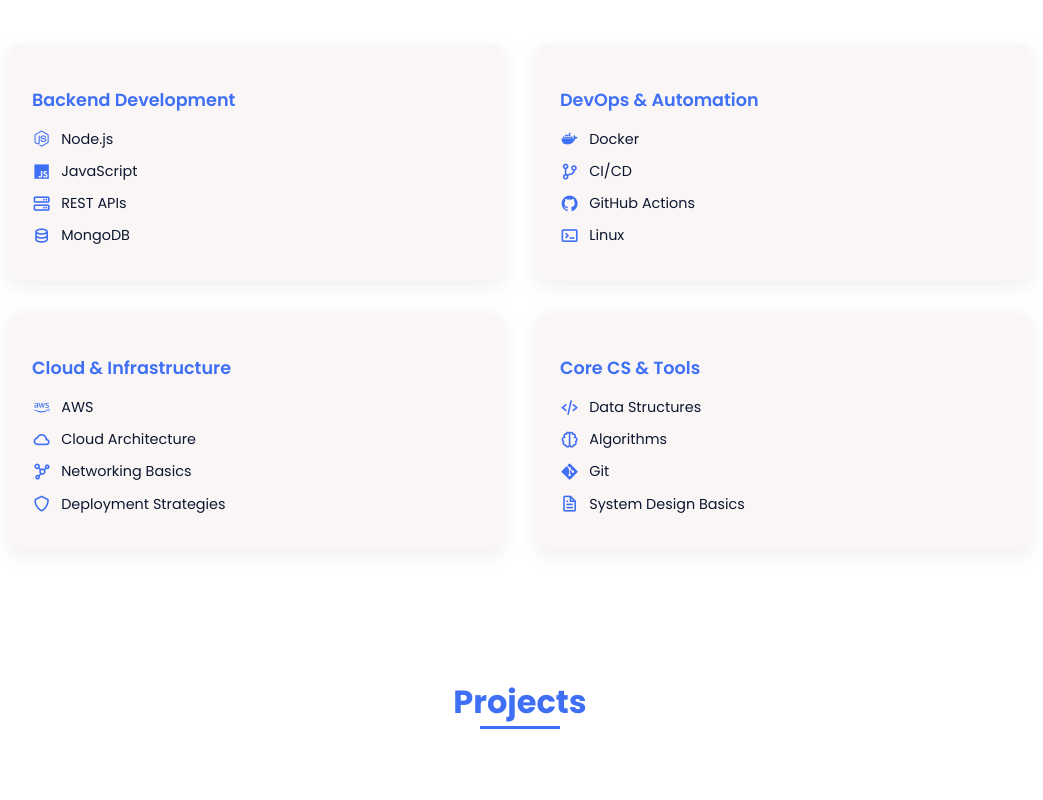
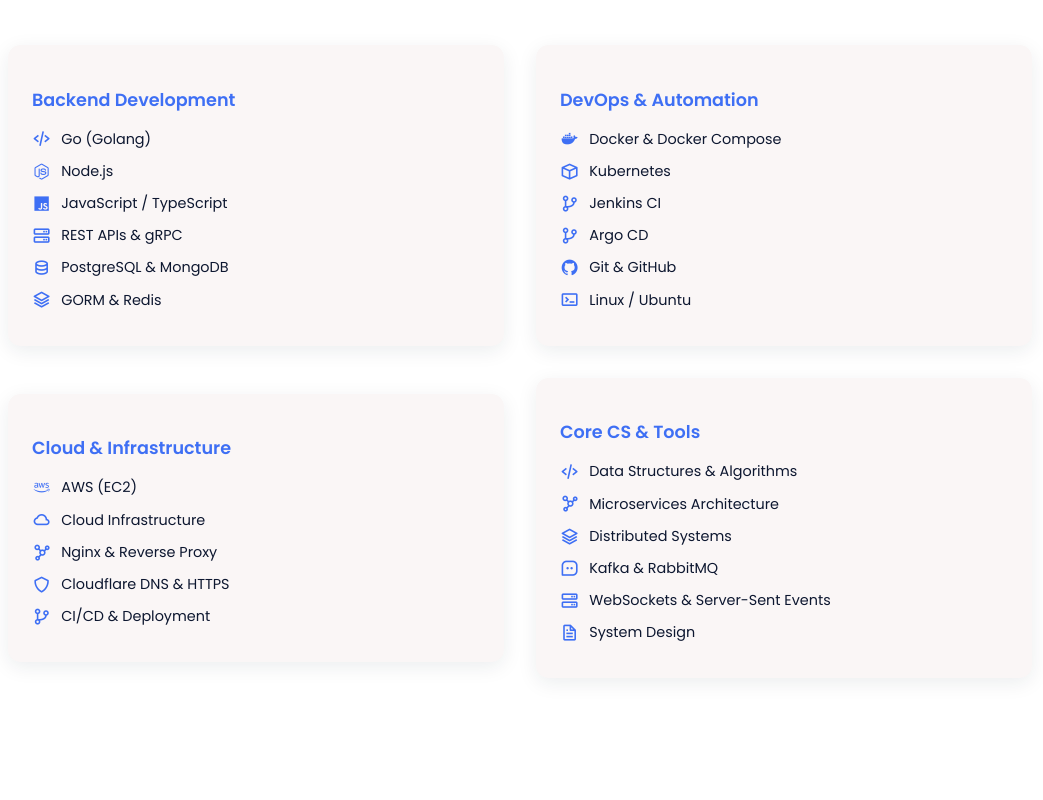
Before and after one commit to Sab-429/My-portfolio, a plain HTML site: page index.html in a window 1280 px wide. Shown: the part 1480-2280 px from the top of the page, without its empty margins (120-1163 px from the left). Drawn offline with nearby package versions, Linux system fonts and the light colour scheme.

Commit message:
Added skills

```diff
--- a/index.html
+++ b/index.html
@@ -139,10 +139,12 @@
           <div class="skills__card">
             <h3 class="skills__category">Backend Development</h3>
             <ul class="skills__list">
+              <li><i class="bx bx-code-alt"></i> Go (Golang)</li>
               <li><i class="bx bxl-nodejs"></i> Node.js</li>
-              <li><i class="bx bxl-javascript"></i> JavaScript</li>
-              <li><i class="bx bx-server"></i> REST APIs</li>
-              <li><i class="bx bx-data"></i> MongoDB</li>
+              <li><i class="bx bxl-javascript"></i> JavaScript / TypeScript</li>
+              <li><i class="bx bx-server"></i> REST APIs & gRPC</li>
+              <li><i class="bx bx-data"></i> PostgreSQL & MongoDB</li>
+              <li><i class="bx bx-layer"></i> GORM & Redis</li>
             </ul>
           </div>
 
@@ -150,10 +152,12 @@
           <div class="skills__card">
             <h3 class="skills__category">DevOps & Automation</h3>
             <ul class="skills__list">
-              <li><i class="bx bxl-docker"></i> Docker</li>
-              <li><i class="bx bx-git-branch"></i> CI/CD</li>
-              <li><i class="bx bxl-github"></i> GitHub Actions</li>
-              <li><i class="bx bx-terminal"></i> Linux</li>
+              <li><i class="bx bxl-docker"></i> Docker & Docker Compose</li>
+              <li><i class="bx bx-cube"></i> Kubernetes</li>
+              <li><i class="bx bx-git-branch"></i> Jenkins CI</li>
+              <li><i class="bx bx-git-branch"></i> Argo CD</li>
+              <li><i class="bx bxl-github"></i> Git & GitHub</li>
+              <li><i class="bx bx-terminal"></i> Linux / Ubuntu</li>
             </ul>
           </div>
 
@@ -161,10 +165,11 @@
           <div class="skills__card">
             <h3 class="skills__category">Cloud & Infrastructure</h3>
             <ul class="skills__list">
-              <li><i class="bx bxl-aws"></i> AWS</li>
-              <li><i class="bx bx-cloud"></i> Cloud Architecture</li>
-              <li><i class="bx bx-network-chart"></i> Networking Basics</li>
-              <li><i class="bx bx-shield"></i> Deployment Strategies</li>
+              <li><i class="bx bxl-aws"></i> AWS (EC2)</li>
+              <li><i class="bx bx-cloud"></i> Cloud Infrastructure</li>
+              <li><i class="bx bx-network-chart"></i> Nginx & Reverse Proxy</li>
+              <li><i class="bx bx-shield"></i> Cloudflare DNS & HTTPS</li>
+              <li><i class="bx bx-git-branch"></i> CI/CD & Deployment</li>
             </ul>
           </div>
 
@@ -172,14 +177,17 @@
           <div class="skills__card">
             <h3 class="skills__category">Core CS & Tools</h3>
             <ul class="skills__list">
-              <li><i class="bx bx-code-alt"></i> Data Structures</li>
-              <li><i class="bx bx-brain"></i> Algorithms</li>
-              <li><i class="bx bxl-git"></i> Git</li>
-              <li><i class="bx bx-file"></i> System Design Basics</li>
+              <li><i class="bx bx-code-alt"></i> Data Structures & Algorithms</li>
+              <li><i class="bx bx-network-chart"></i> Microservices Architecture</li>
+              <li><i class="bx bx-layer"></i> Distributed Systems</li>
+              <li><i class="bx bx-message-square-dots"></i> Kafka & RabbitMQ</li>
+              <li><i class="bx bx-server"></i> WebSockets & Server-Sent Events</li>
+              <li><i class="bx bx-file"></i> System Design</li>
             </ul>
           </div>
         </div>
       </section>
+
       <!--===== PROJECTS =====-->
       <section class="work section" id="work">
         <h2 class="section-title">Projects</h2>
@@ -287,9 +295,6 @@
           </form>
         </div>
       </section>
-      <a href="resume.pdf" download id="resumeBtn" class="resume-float">
-         Resume
-      </a>
     </main>
 
     <!--===== FOOTER =====-->
```
